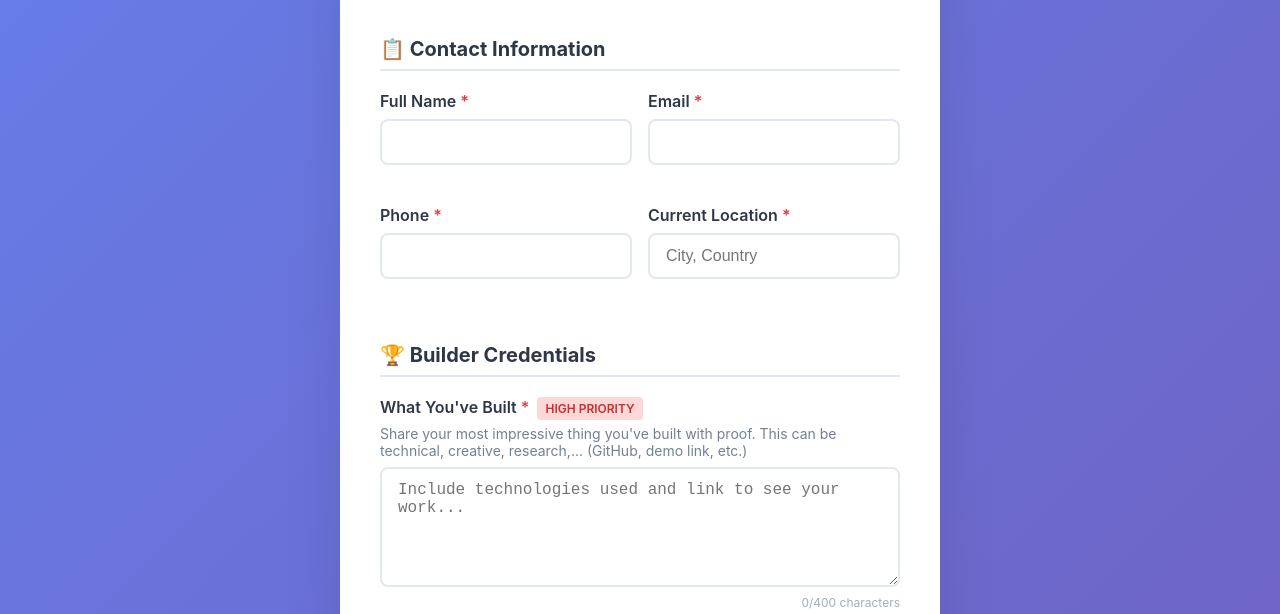
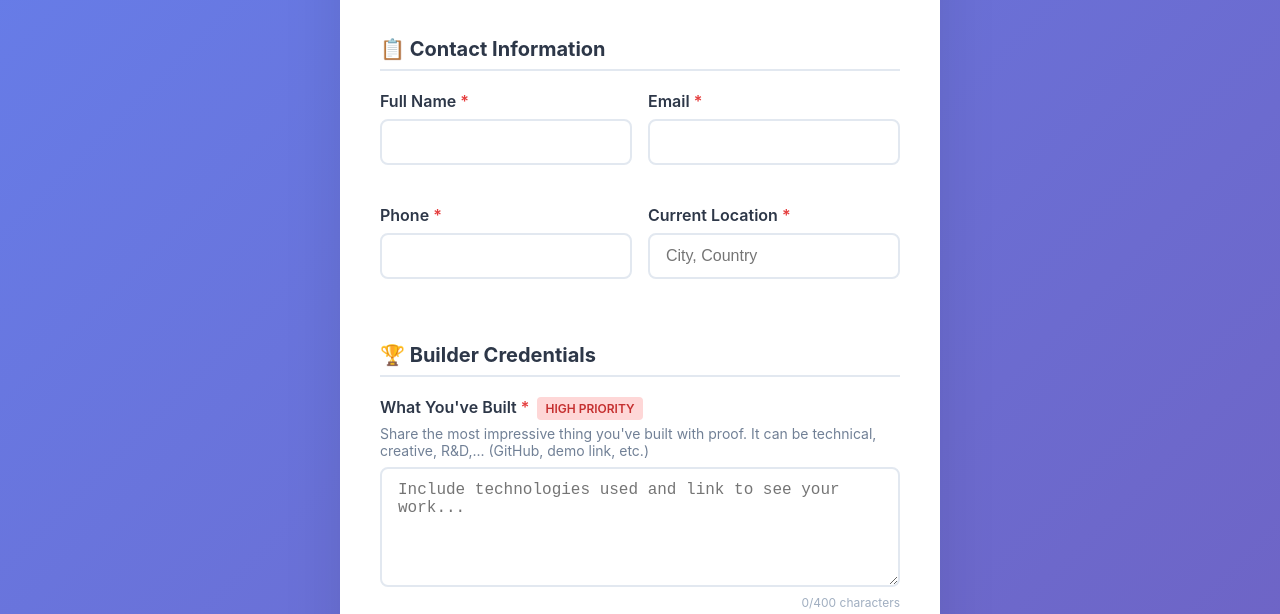
Before and after one commit to librenda/application-akatos, a plain HTML site: page index.html in a window 1280 px wide. Shown: the part 186-800 px from the top of the page. Drawn offline with Linux system fonts and the light colour scheme.

Commit message:
Update index.html

```diff
--- a/index.html
+++ b/index.html
@@ -241,7 +241,7 @@
 
                 <div class="form-group">
                     <label for="technical_project">What You've Built <span class="required">*</span><span class="priority-badge">HIGH PRIORITY</span></label>
-                    <div class="help-text">Share your most impressive thing you've built with proof. This can be technical, creative, research,... (GitHub, demo link, etc.)</div>
+                    <div class="help-text">Share the most impressive thing you've built with proof. It can be technical, creative, R&D,... (GitHub, demo link, etc.)</div>
                     <textarea id="technical_project" name="technical_project" maxlength="400" required placeholder="Include technologies used and link to see your work..."></textarea>
                     <div class="char-limit">0/400 characters</div>
                 </div>
```
